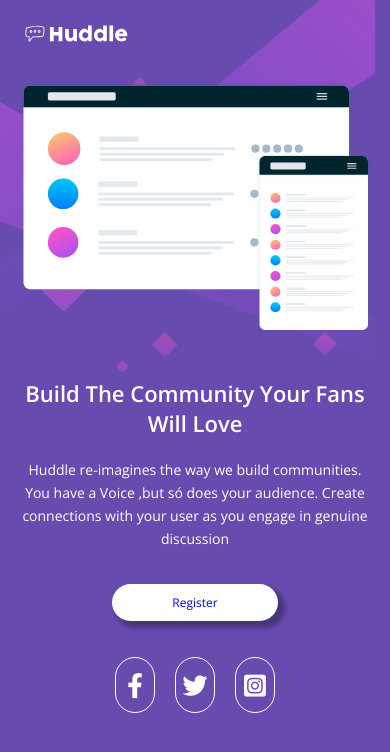
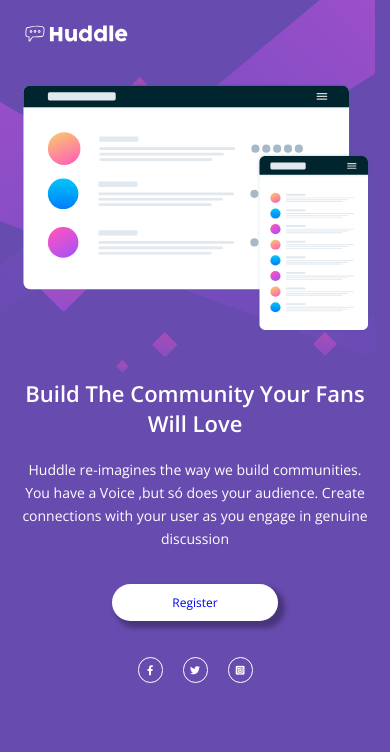
Before and after one commit to Renehygor/Quest-HTML-CSS-avancado, a plain HTML site: page index.html in a window 390 px wide. Drawn offline with nearby package versions, Linux system fonts and the light colour scheme.

Commit message:
Desafio frontend mentor

```diff
--- a/src/css/responsivo.css
+++ b/src/css/responsivo.css
@@ -98,6 +98,7 @@
     .conteudo-principal .info a {
         padding: 10px 60px;
         font-size: 12px;
+
     }
 }
 @media(max-width:768px) {
@@ -108,12 +109,15 @@
 
     .container .footer ul {
         margin: 0 auto;
+        margin-top: 25px;
+    }
+    .footer ul a {
+        font-size: 10px;
+        padding: 5px;
+        width: 25px;
+        border-radius: 50px;
     }
 
-    .footer ul li {
-        font-size: 30px;
-        padding:10px;
-    }
 }
 
 
@@ -129,8 +133,10 @@
         margin-top: 25px;
     }
 
-    .footer ul li {
-        font-size: 25px;
+    .footer ul a {
+        font-size: 10px;
         padding: 5px;
+        width: 25px;
+        border-radius: 50px;
     }
 }
```
